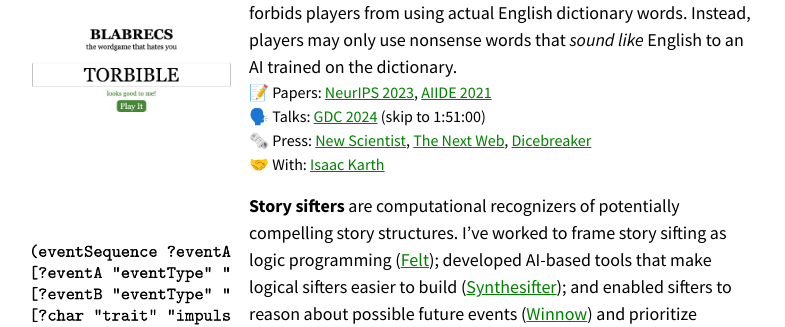
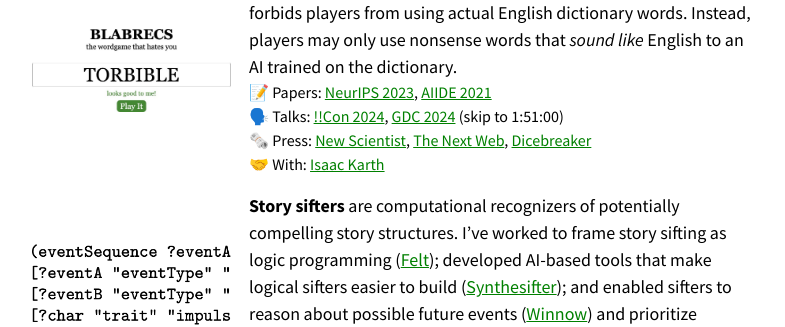
Before and after one commit to mkremins/mkremins.github.io, a Jekyll site: the page built from index.html, in a window 1280 px wide and 900 px high, scrolled down 1449 px. Shown: the part 154-481 px from the top of the window, without its empty margins (246-1031 px from the left). Built offline with Jekyll 4.4.1, drawn with Linux system fonts in a browser that asks for light colours.

Commit message:
Add !!Con 2024 talk to Blabrecs project card

```diff
--- a/index.html
+++ b/index.html
@@ -51,7 +51,7 @@ layout: main
 				<span class="card-title"><a href="https://mkremins.github.io/blabrecs"><em>Blabrecs</em></a></span> is a rules modification for the wordgame <em>Scrabble</em> that forbids players from using actual English dictionary words. Instead, players may only use nonsense words that <em>sound like</em> English to an AI trained on the dictionary.<!--<a href="https://github.com/mkremins/blabrecs">Code available here.</a>-->
 				<div class="card-links">
 					📝 Papers: <a href="https://mkremins.github.io/publications/Blabrecs_NeurIPS2023.pdf">NeurIPS 2023</a>, <a href="https://mkremins.github.io/publications/Blabrecs_AIIDE2021.pdf">AIIDE 2021</a><br>
-					🗣️ Talks: <a href="https://gdcvault.com/play/1034675/Experimental-Game">GDC 2024</a> (skip to 1:51:00)<br>
+					🗣️ Talks: <a href="https://www.youtube.com/watch?v=Cb7GewHopyM">!!Con 2024</a>, <a href="https://gdcvault.com/play/1034675/Experimental-Game">GDC 2024</a> (skip to 1:51:00)<br>
 					🗞️ Press: <a href="https://www.newscientist.com/article/mg24933162-600-why-you-should-trust-reindeer-to-pick-stocks-over-politicians/">New Scientist</a>, <a href="https://thenextweb.com/neural/2020/12/14/new-ai-scrabble-mod-only-allows-words-that-dont-exist/">The Next Web</a>, <a href="https://www.dicebreaker.com/games/scrabble/news/scrabble-variant-nonsense-words-blabrecs-ai">Dicebreaker</a><br>
 					🤝 With: <a href="https://isaackarth.com/">Isaac Karth</a>
 				</div>
```
